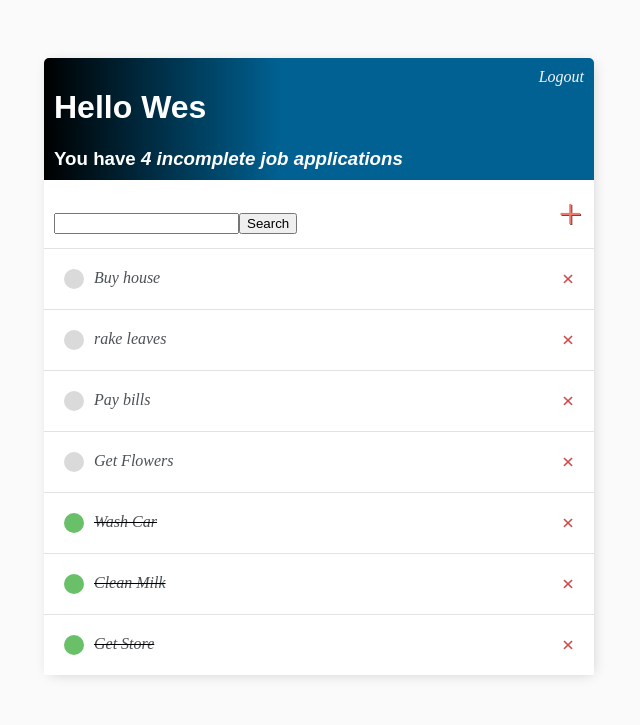
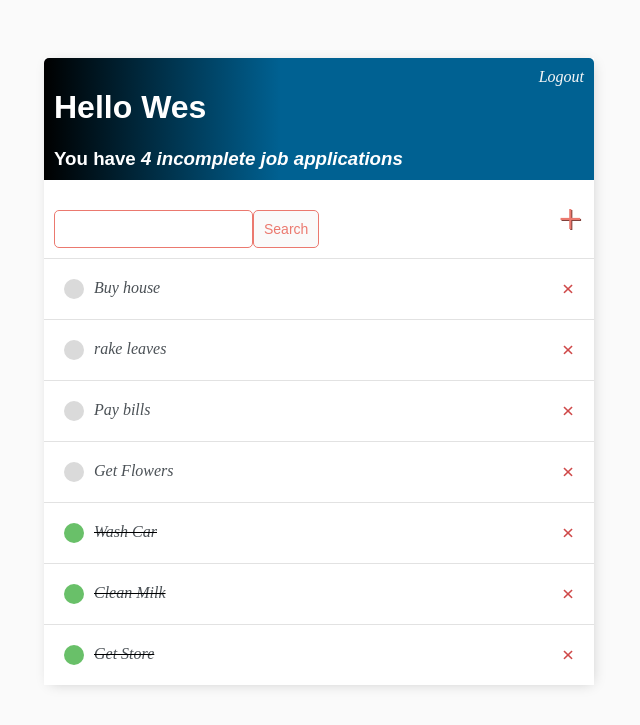
Before and after one commit to WesH0use/Job_Tracker, a Django app: page / in a window 1280 px wide. Shown: the top 725 px of the page, without its empty margins (321-961 px from the left). Run offline with Django 3.2, Linux system fonts and the light colour scheme; a user stored in the database is signed in; data comes from the database, SQL or seed files in the repository.

Commit message:
Styled buttons and navigation bar

```diff
--- a/base/templates/base/main.html
+++ b/base/templates/base/main.html
@@ -105,9 +105,32 @@
             text-decoration: none;
             font-size: 42px;
             text-shadow: 1px 1px #81413b;
-
         }
 
+        input[type=text],
+        input[type=password],
+        textarea {
+            border: 1px solid #eb796f;
+            border-radius: 5px;
+            padding:10px ;
+            width: 90%;
+        }
+
+        label {
+            padding-top: 10px !important;
+            display: block;
+        }
+
+        .button {
+            border: 1px solid #eb796f;
+            background-color: #fafafa;
+            color: #eb796f;
+            padding: 10px;
+            font-size: 14px;
+            border-radius: 5px;
+            cursor: pointer;
+            text-decoration: none;
+        }
 
     </style>
 </head>
--- a/base/templates/base/task_list.html
+++ b/base/templates/base/task_list.html
@@ -16,7 +16,7 @@
 <div id="search-add-wrapper">
     <form method="GET" style="margin-top: 20px;display: flex;">
         <input type='text' name='search-area' value="{{search_input}}">
-        <input type='submit' value='Search'>
+        <input class="button" type='submit' value='Search'>
     </form>
     <a id="add-link" href="{% url 'task-create' %}">&#x2b;</a>
 </div>
```
